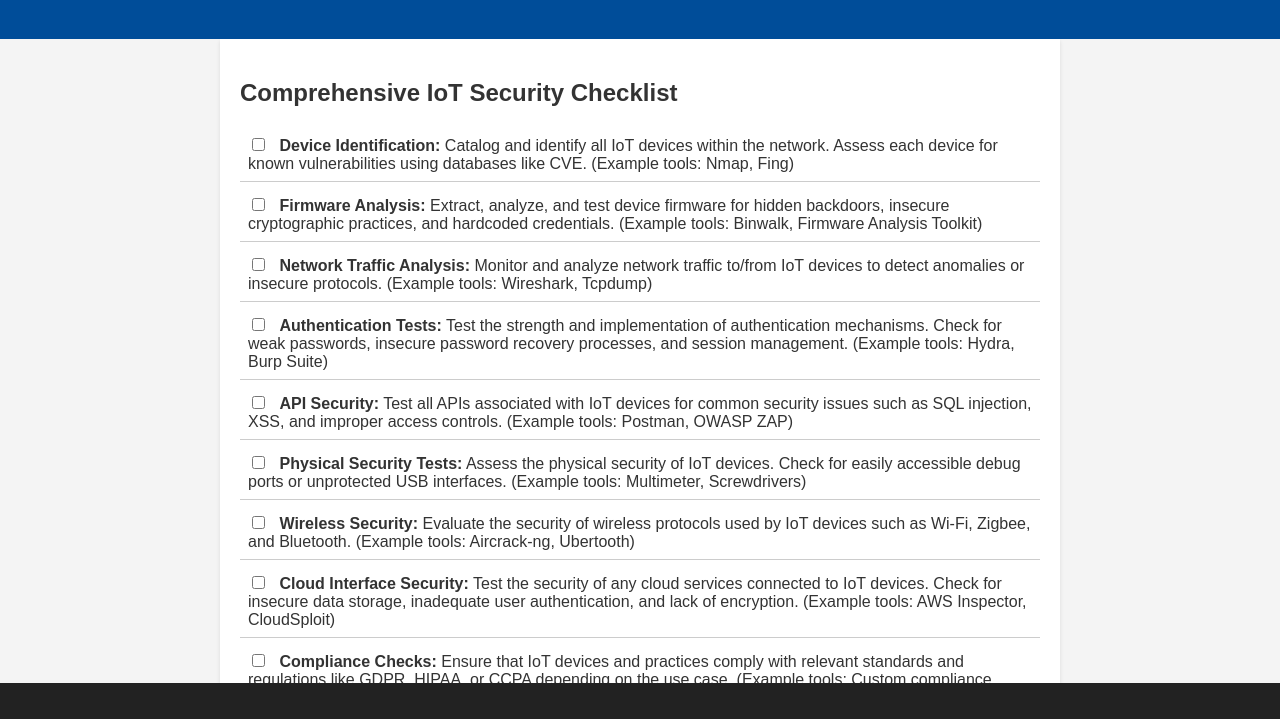
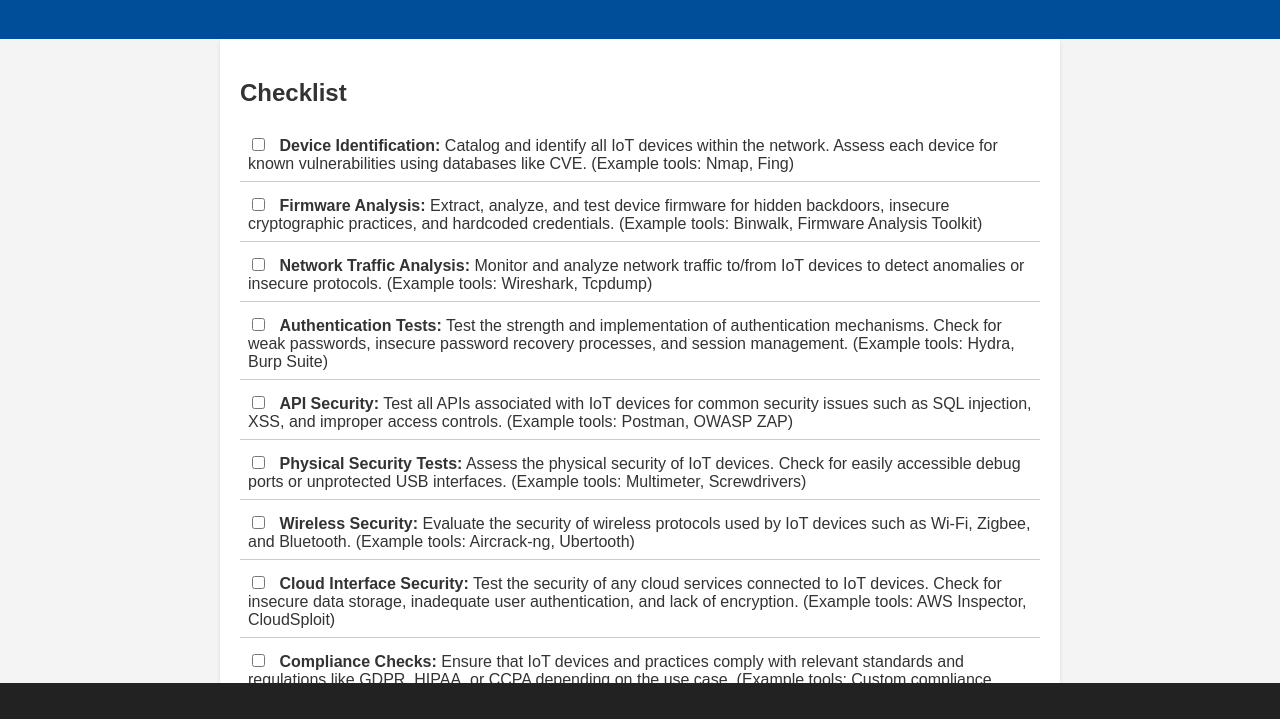
Before and after one commit to WillJTools/Checklists.github.io, a plain HTML site: page iot-security-checklist.html in a window 1280 px wide. Shown: the part 81-800 px from the top of the page. Drawn offline with Linux system fonts and the light colour scheme.

Commit message:
Update iot-security-checklist.html

```diff
--- a/iot-security-checklist.html
+++ b/iot-security-checklist.html
@@ -15,7 +15,7 @@
     </header>
     <main>
         <article>
-            <h2>Comprehensive IoT Security Checklist</h2>
+            <h2>Checklist</h2>
             <ul>
                 <li><input type="checkbox" id="device-identification"> <label for="device-identification"><strong>Device Identification:</strong> Catalog and identify all IoT devices within the network. Assess each device for known vulnerabilities using databases like CVE. (Example tools: Nmap, Fing)</label></li>
                 <li><input type="checkbox" id="firmware-analysis"> <label for="firmware-analysis"><strong>Firmware Analysis:</strong> Extract, analyze, and test device firmware for hidden backdoors, insecure cryptographic practices, and hardcoded credentials. (Example tools: Binwalk, Firmware Analysis Toolkit)</label></li>
```
